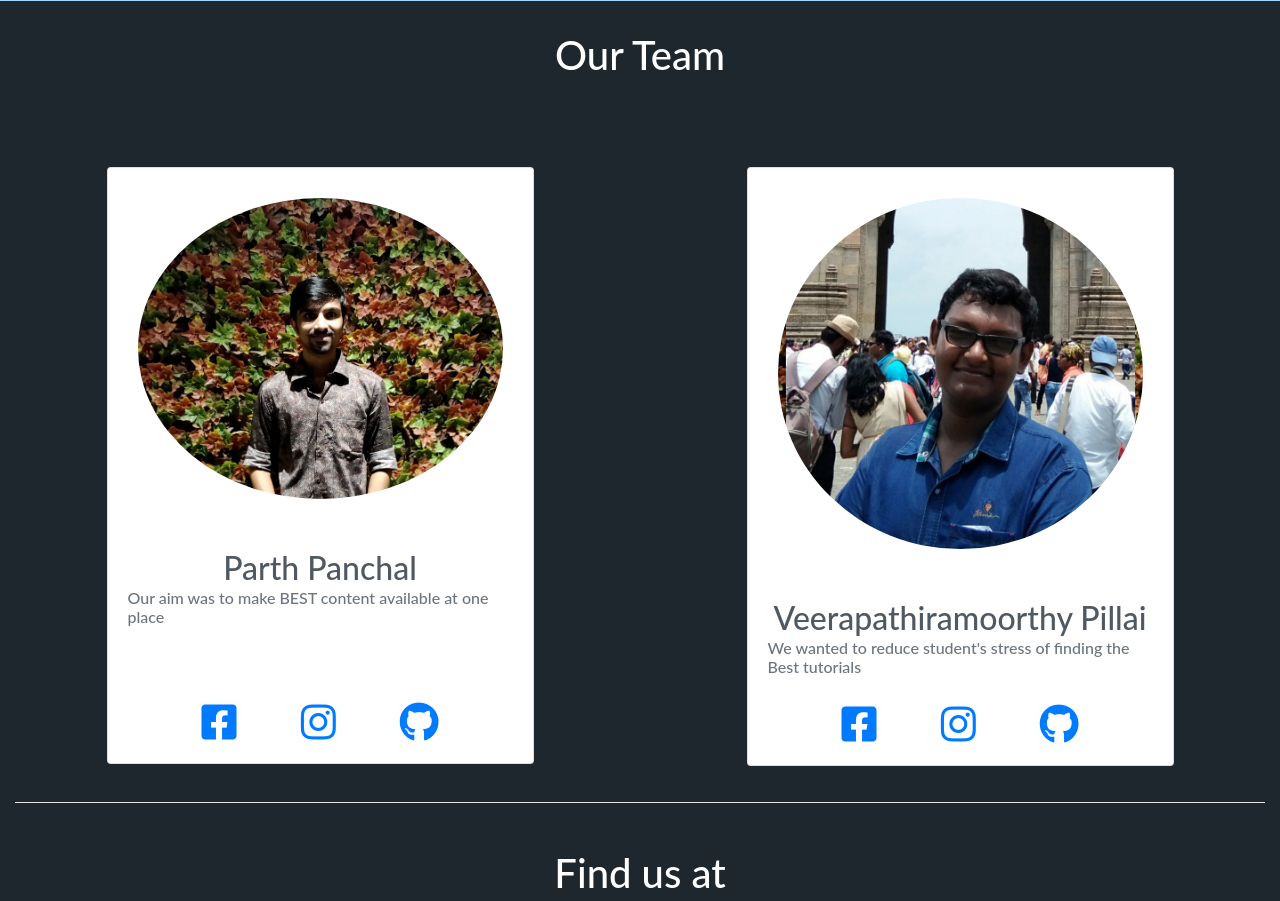
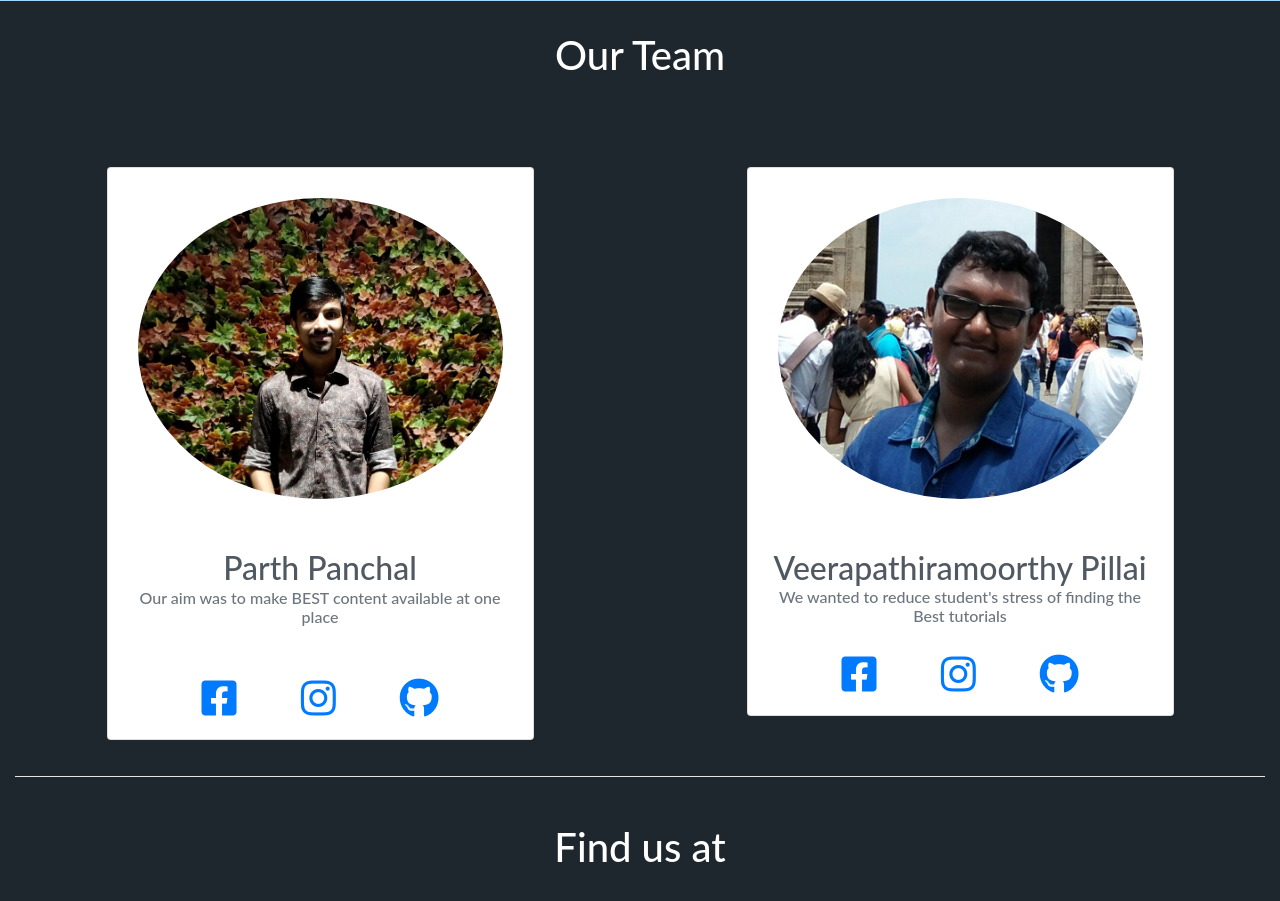
Before and after one commit to parthpanchal3399/eduGO-website, a PHP site: page /aboutus.php in a window 1280 px wide. Shown: the part 436-1337 px from the top of the page. Run offline with PHP 8.4, Linux system fonts and the light colour scheme; some libraries are stand-ins or nearby versions.

Commit message:
about us responsive done

```diff
--- a/src/aboutus.php
+++ b/src/aboutus.php
@@ -32,14 +32,14 @@
         </div>
 
         <div style="padding-top: 50px; padding-bottom: 20px;" class="row">
-            <div class="col-6">
-                <div class="card center" style="width: 70%;">
+            <div class="col-lg-6 col-md-12 about-us-div">
+                <div class="card center about-us-card">
                     <div class="about-us">
                         <img  class="card-img-top" src="images/Parth.jpg" alt="Card image cap">
                     </div>
                     <div class="card-body">
-                        <h2 class="card-title center">Parth Panchal</h2>
-                        <h6 class="card-subtitle mb-2 text-muted center">Our aim was to make BEST content available at one place &nbsp;&nbsp;&nbsp;&nbsp;&nbsp;&nbsp;&nbsp;&nbsp;&nbsp;&nbsp;&nbsp;&nbsp;&nbsp;&nbsp;&nbsp;&nbsp;&nbsp;&nbsp;&nbsp;&nbsp;&nbsp;&nbsp;&nbsp;&nbsp;</h6><br><br>
+                        <h2 class="card-title center" style="text-align: center;">Parth Panchal</h2>
+                        <h6 class="card-subtitle mb-2 text-muted center" style="text-align: center;">Our aim was to make BEST content available at one place</h6><br>
                         <div class="icons center">
                             <a href="https://www.facebook.com/HtraP1001"><i class="fab fa-facebook-square"></i></a>
                             <a href="https://www.instagram.com/htrap_1001/"><i class="fab fa-instagram"></i></a>
@@ -49,14 +49,14 @@
                 </div>
             </div>
 
-            <div class="col-6">
-                <div class="card center" style="width: 70%;">
+            <div class="col-lg-6 col-md-12 about-us-div">
+                <div class="card center about-us-card">
                     <div class="about-us">
                         <img  class="card-img-top" src="images/Veer.jpg" alt="Card image cap">
                     </div>
                     <div class="card-body">
-                        <h2 class="card-title center">Veerapathiramoorthy Pillai</h2>
-                        <h6 class="card-subtitle mb-2 text-muted center">We wanted to reduce student's stress of finding the Best tutorials</h6>
+                        <h2 class="card-title center" style="text-align: center;">Veerapathiramoorthy Pillai</h2>
+                        <h6 class="card-subtitle mb-2 text-muted center" style="text-align: center;">We wanted to reduce student's stress of finding the Best tutorials</h6>
                         <div class="icons center">
                             <a href="https://www.facebook.com/veerapathiramoorthy.pillai"><i class="fab fa-facebook-square"></i></a>
                             <a href="https://www.instagram.com/vo_lambe_naam_wala/"><i class="fab fa-instagram"></i></a>
@@ -73,11 +73,11 @@
             </div>
         </div>
         <div class="row">
-            <div class="col-6">
+            <div class="col-lg-6 col-md-12 about-us-map">
                 <iframe src="https://www.google.com/maps/embed?pb=!1m18!1m12!1m3!1d3023.4973007355625!2d-74.00284058506423!3d40.72908164450808!2m3!1f0!2f0!3f0!3m2!1i1024!2i768!4f13.1!3m3!1m2!1s0x89c259921fd9ec47%3A0x731096cd16ad4a1e!2s177a%20Bleecker%20St%2C%20New%20York%2C%20NY%2010012%2C%20USA!5e0!3m2!1sen!2sin!4v1571764642783!5m2!1sen!2sin" width="600" height="450" frameborder="0" style="border:0;" allowfullscreen=""></iframe>
             </div>
 
-            <div class="col-6">
+            <div class="col-lg-6 col-md-12">
 
                 <div class="address course-about-heading">
                     <p class="hello">Say hello to us at:</p>
--- a/src/css/style.css
+++ b/src/css/style.css
@@ -342,6 +342,10 @@ a.learnmore {
     border-radius: 50%;
 }
 
+.about-us-card {
+    width: 70%;
+}
+
 div.icons a {
     display: inline;
     padding: 30px;
@@ -414,6 +418,7 @@ footer {
 
 /* ################################## Mobile Responsive ################################################## */
 @media only screen and (max-width: 600px) {
+    /* Navbar */
     .nav-buttons {
         margin: 5px;
     }
@@ -421,4 +426,17 @@ footer {
     div.jumbotron .display-2 {
         font-size: 60px;
     }
+
+    /* About Us */
+    .about-us-card {
+        width: 90%;
+    }
+
+    .about-us-div {
+        padding-top: 20px;
+    }
+
+    .about-us-map iframe {
+        width: 100%;
+    }
 }
--- a/src/footer.php
+++ b/src/footer.php
@@ -2,7 +2,7 @@
     <footer id="footer">
         <div class="container-fluid text-md-left" style="padding-top: 30px;">
             <div class="row">
-                <div class="col-10 footer-left-desc" style="padding-left: 40px;">
+                <div class="col-lg-10 col-md-12 footer-left-desc" style="padding-left: 40px;">
                     <h5 class="foorter-heading">eduGO Tech</h5>
                     <p>Engineering Concepts on the GO!!</p>
                     <p>Start Learning from the best!</p>
@@ -10,7 +10,7 @@
 
 
 
-                <div class="col-2 footer-links">
+                <div class="col-lg-2 col-md-12 footer-links">
                     <ul class="">
                         <li>
                             <a href="index.php">Home</a>
@@ -33,15 +33,7 @@
         </div>
         <!-- Copyright -->
 
-        <!-- UserDefined JavaScript -->
-        <script src="js/main.js"></script>
-        <!-- JavaScript Libraries -->
-        <script src="https://code.jquery.com/jquery-3.2.1.slim.min.js"
-            integrity="sha384-KJ3o2DKtIkvYIK3UENzmM7KCkRr/rE9/Qpg6aAZGJwFDMVNA/GpGFF93hXpG5KkN" crossorigin="anonymous">
-        </script>
-        <script src="https://cdnjs.cloudflare.com/ajax/libs/popper.js/1.12.3/umd/popper.min.js" integrity="sha384-vFJXuSJphROIrBnz7yo7oB41mKfc8JzQZiCq4NCceLEaO4IHwicKwpJf9c9IpFgh" crossorigin="anonymous">
-        </script>
-        <script src="js/bootstrap.min.js"></script>
+
     </footer>
 
 </body>
```
Also changed, not shown: src/images/Veer.jpg.
